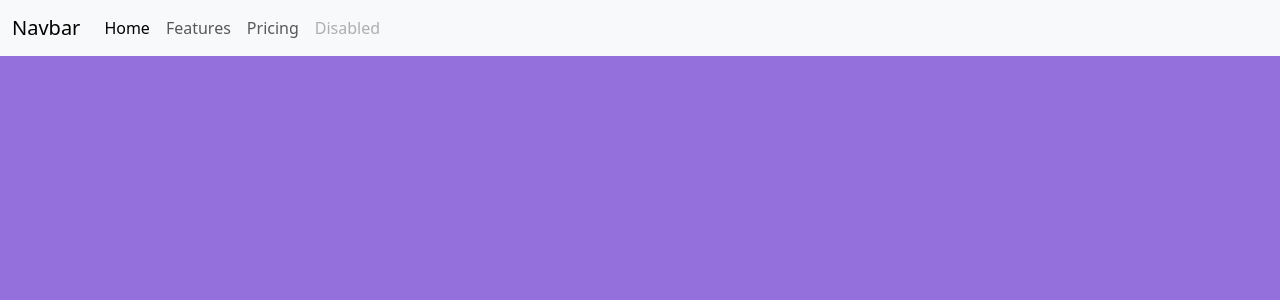
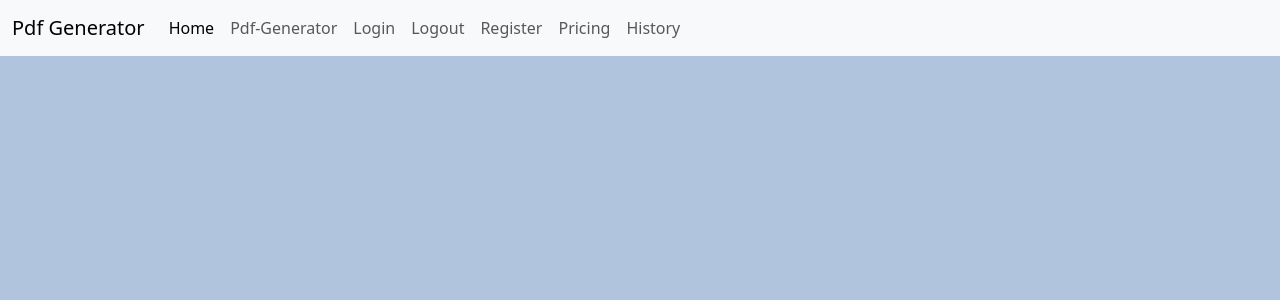
Before and after one commit to HugooGFT/WR602, a Symfony app: template templates/historique/index.html.twig in a window 1280 px wide. Shown: the top 300 px of the page. Run offline with Twig, Linux system fonts and the light colour scheme; the template is opened without the code that fills it, so the values that code supplies are empty; style sheets or scripts are compiled from the project's sources; some libraries are stand-ins or nearby versions.

Commit message:
feat: css de base, structure de l'ensemble des pages

```diff
--- a/assets/styles/app.css
+++ b/assets/styles/app.css
@@ -1,4 +1,9 @@
 body {
-    background-color: mediumpurple;
+    background-color: lightsteelblue;
+}
 
+.template{
+    display: flex;
+    flex-direction: column;
+    align-items: center;
 }
--- a/templates/base.html.twig
+++ b/templates/base.html.twig
@@ -20,23 +20,32 @@
     {% endblock %}
     <nav class="navbar navbar-expand-lg bg-body-tertiary">
         <div class="container-fluid">
-            <a class="navbar-brand" href="#">Navbar</a>
+            <a class="navbar-brand" href="{{ path('app_home') }}">Pdf Generator</a>
             <button class="navbar-toggler" type="button" data-bs-toggle="collapse" data-bs-target="#navbarNav" aria-controls="navbarNav" aria-expanded="false" aria-label="Toggle navigation">
                 <span class="navbar-toggler-icon"></span>
             </button>
             <div class="collapse navbar-collapse" id="navbarNav">
                 <ul class="navbar-nav">
                     <li class="nav-item">
-                        <a class="nav-link active" aria-current="page" href="#">Home</a>
+                        <a class="nav-link active" aria-current="page" href="{{ path('app_home') }}">Home</a>
                     </li>
                     <li class="nav-item">
-                        <a class="nav-link" href="#">Features</a>
+                        <a class="nav-link" href="{{ path('app_pdf_form') }}">Pdf-Generator</a>
                     </li>
                     <li class="nav-item">
-                        <a class="nav-link" href="#">Pricing</a>
+                        <a class="nav-link" href="{{ path('app_login') }}">Login</a>
                     </li>
                     <li class="nav-item">
-                        <a class="nav-link disabled" aria-disabled="true">Disabled</a>
+                        <a class="nav-link" href="{{ path('app_logout') }}">Logout</a>
+                    </li>
+                    <li class="nav-item">
+                        <a class="nav-link" href="{{ path('app_register') }}">Register</a>
+                    </li>
+                    <li class="nav-item">
+                        <a class="nav-link" href="{{ path('app_subscription') }}">Pricing</a>
+                    </li>
+                    <li class="nav-item">
+                        <a class="nav-link" href="{{ path('app_historique') }}">History</a>
                     </li>
                 </ul>
             </div>
--- a/templates/historique/index.html.twig
+++ b/templates/historique/index.html.twig
@@ -3,6 +3,7 @@
 {% block title %}Hello HistoriqueController!{% endblock %}
 
 {% block body %}
+    <div class="template">
     {% set test = -1 %}
     <ul>
         {% for pdfs in pdf %}
@@ -12,4 +13,5 @@
             </li>
         {% endfor %}
     </ul>
+    </div>
 {% endblock %}
--- a/templates/pdf_form/index.html.twig
+++ b/templates/pdf_form/index.html.twig
@@ -3,5 +3,7 @@
 {% block title %}Hello PdfFormController!{% endblock %}
 
 {% block body %}
+    <div class="template">
 {{form(form)}}
+    </div>
 {% endblock %}
--- a/templates/registration/register.html.twig
+++ b/templates/registration/register.html.twig
@@ -2,7 +2,10 @@
 
 {% block title %}Register{% endblock %}
 
+{% form_theme registrationForm 'bootstrap_5_layout.html.twig' %}
+
 {% block body %}
+    <div class="template">
     {% for flash_error in app.flashes('verify_email_error') %}
         <div class="alert alert-danger" role="alert">{{ flash_error }}</div>
     {% endfor %}
@@ -20,4 +23,6 @@
 
         <button type="submit" class="btn">Register</button>
     {{ form_end(registrationForm) }}
+
+    </div>
 {% endblock %}
--- a/templates/security/login.html.twig
+++ b/templates/security/login.html.twig
@@ -3,6 +3,7 @@
 {% block title %}Log in!{% endblock %}
 
 {% block body %}
+    <div class="template">
     <form method="post">
         {% if error %}
             <div class="alert alert-danger">{{ error.messageKey|trans(error.messageData, 'security') }}</div>
@@ -39,4 +40,5 @@
             Sign in
         </button>
     </form>
+    </div>
 {% endblock %}
--- a/templates/subscription/index.html.twig
+++ b/templates/subscription/index.html.twig
@@ -3,5 +3,7 @@
 {% block title %}Hello SubscriptionController!{% endblock %}
 
 {% block body %}
+    <div class="template">
 {{ form(form) }}
+    </div>
 {% endblock %}
```
Also changed, not shown: 1 other file.
